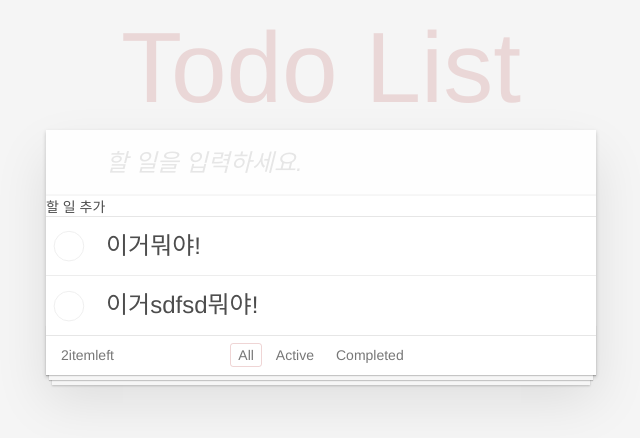
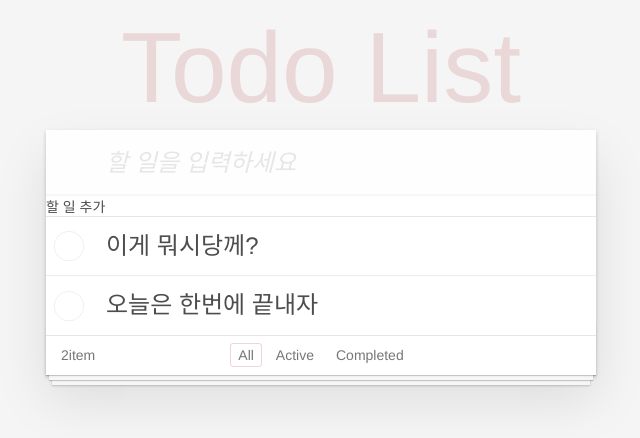
Before and after one commit to ireneworks/react-todo-mvc, a React (Create React App) app: page / in a window 1280 px wide. Shown: the top 438 px of the page, without its empty margins (319-959 px from the left). Built offline with nearby package versions, Linux system fonts and the light colour scheme.

Commit message:
update todo

```diff
--- a/src/App.js
+++ b/src/App.js
@@ -5,26 +5,22 @@ import TodoForm from "./components/TodoForm";
 
 export default function App() {
   const [todos, setTodos] = useState([
-    { id: 1, value: "이거뭐야!", isCompleted: false },
-    { id: 2, value: "이거sdfsd뭐야!", isCompleted: false },
+    { id: 1, value: "이게 뭐시당께?", isCompleted: false },
+    { id: 2, value: "오늘은 한번에 끝내자", isCompleted: false },
   ]);
-  const [filter, setFilter] = useState("all");
-  const computedTodos = useMemo(() => {
-    return todos.filter(
-      (todo) => {
-        if (filter === "active") {
-          return todo.isCompleted == false;
-        } else if (filter === "completed") {
-          return todo.isCompleted == true;
-        } else {
-          return todo;
-        }
-      },
-      [todos, filter]
+  const [filter, setFilter] = useState("All");
+
+  const onAdd = (value) => {
+    setTodos(
+      todos.concat({
+        id: todos.length + 1,
+        value,
+        isCompleted: false,
+      })
     );
-  });
-  const onAdd = (value) => {
-    setTodos(todos.concat({ id: todos.length + 1, value, isCompleted: false }));
+  };
+  const onDelete = (id) => {
+    setTodos(todos.filter((todo) => todo.id !== id));
   };
   const onUpdate = (id, value, isCompleted) => {
     setTodos(
@@ -37,9 +33,19 @@ export default function App() {
       })
     );
   };
-  const onDelete = (id) => {
-    setTodos(todos.filter((todo) => todo.id !== id));
-  };
+
+  const computedTodos = useMemo(() => {
+    return todos.filter((todo) => {
+      if (filter === "Active") {
+        return todo.isCompleted === false;
+      } else if (filter === "Completed") {
+        return todo.isCompleted === true;
+      } else {
+        return todo;
+      }
+    });
+  }, [filter, todos]);
+
   return (
     <div className="todo-app">
       <header>
@@ -52,24 +58,24 @@ export default function App() {
             <Todo
               key={todo.id}
               todo={todo}
+              onDelete={onDelete}
               onUpdate={onUpdate}
-              onDelete={onDelete}
             />
           ))}
         </ul>
       </div>
       <footer className="footer">
         <span className="todo-count">
-          <strong>{todos.length}</strong>
+          <strong>{computedTodos.length}</strong>
           <span>item</span>
-          left
         </span>
         <ul className="todo-filters">
           <li>
             <a
-              className={`${filter === "all" ? "selected" : ""}`}
+              className={`${filter === "All" ? "selected" : ""}`}
               onClick={() => {
-                setFilter("all");
+                setFilter("All");
+                console.log(filter);
               }}
             >
               All
@@ -77,9 +83,10 @@ export default function App() {
           </li>
           <li>
             <a
-              className={`${filter === "active" ? "selected" : ""}`}
+              className={`${filter === "Active" ? "selected" : ""}`}
               onClick={() => {
-                setFilter("active");
+                setFilter("Active");
+                console.log(filter);
               }}
             >
               Active
@@ -87,10 +94,11 @@ export default function App() {
           </li>
           <li>
             <a
-              className={`${filter === "completed" ? "selected" : ""}`}
               onClick={() => {
-                setFilter("completed");
+                setFilter("Completed");
+                console.log(filter);
               }}
+              className={`${filter === "Completed" ? "selected" : ""}`}
             >
               Completed
             </a>
--- a/src/components/Todo.jsx
+++ b/src/components/Todo.jsx
@@ -1,6 +1,6 @@
 import React, { useEffect, useRef, useState } from "react";
 
-function Todo({ todo, onUpdate, onDelete }) {
+function Todo({ todo, onDelete, onUpdate }) {
   const [value, setValue] = useState(todo.value);
   const [mode, setMode] = useState("view");
   const inputEl = useRef(null);
@@ -14,7 +14,7 @@ function Todo({ todo, onUpdate, onDelete }) {
       <button
         className="toggle"
         onClick={() => {
-          onUpdate(todo.id, todo.value, !todo.isCompleted);
+          onUpdate(todo.id, value, !todo.isCompleted);
         }}
       />
       {mode === "view" && (
@@ -35,6 +35,7 @@ function Todo({ todo, onUpdate, onDelete }) {
           />
         </div>
       )}
+
       {mode === "edit" && (
         <input
           type="text"
@@ -44,14 +45,15 @@ function Todo({ todo, onUpdate, onDelete }) {
           onChange={(e) => {
             setValue(e.target.value);
           }}
-          onBlur={() => {
-            setMode("view");
-          }}
           onKeyPress={(e) => {
             if (e.charCode === 13) {
               onUpdate(todo.id, value, todo.isCompleted);
               setMode("view");
             }
+          }}
+          onBlur={() => {
+            setMode("view");
+            setValue(todo.value);
           }}
         />
       )}
--- a/src/components/TodoForm.jsx
+++ b/src/components/TodoForm.jsx
@@ -2,27 +2,31 @@ import React, { useState } from "react";
 
 export default function TodoForm({ onAdd }) {
   const [value, setValue] = useState("");
-  const onAddHandler = () => {
-    onAdd(value);
-    setValue("");
-  };
   return (
     <>
       <input
         className="todo-app__new-todo"
         type="text"
-        placeholder="할 일을 입력하세요."
+        placeholder="할 일을 입력하세요"
         onChange={(e) => {
           setValue(e.target.value);
         }}
         value={value}
         onKeyPress={(e) => {
           if (e.charCode === 13) {
-            return onAddHandler();
+            onAdd(value);
+            setValue("");
           }
         }}
       />
-      <button onClick={onAddHandler}>할 일 추가</button>
+      <button
+        onClick={() => {
+          onAdd(value);
+          setValue("");
+        }}
+      >
+        할 일 추가
+      </button>
     </>
   );
 }
```
